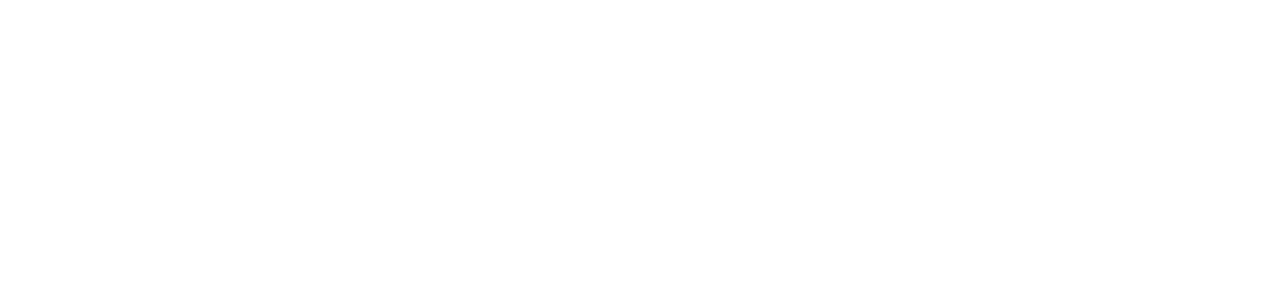
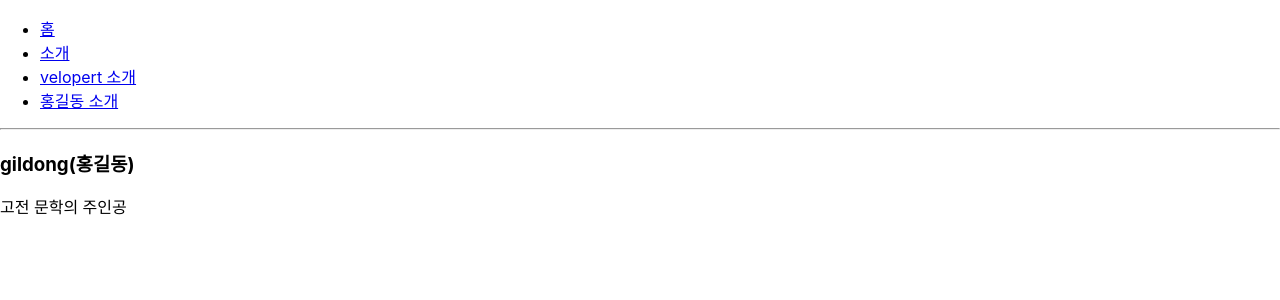
Before and after one commit to Bhanjo/React_study, a React (Create React App) app in the folder book_react/: page /profile/gildong in a window 1280 px wide. Shown: the top 300 px of the page. Built offline with nearby package versions, Linux system fonts and the light colour scheme.

Commit message:
URL 파라미터 사용 예제

```diff
--- a/book_react/src/App.js
+++ b/book_react/src/App.js
@@ -1,13 +1,22 @@
 import React from 'react';
-import { Route } from 'react-router-dom';
+import { Route, Link } from 'react-router-dom';
 import About from './About';
 import Home from './Home';
+import Profile from './Profile';
 
 const App = () => {
   return(
     <div>
+      <ul>
+        <li><Link to="/">홈</Link></li>
+        <li><Link to="/about">소개</Link></li>
+        <li><Link to="/profile/velopert">velopert 소개</Link></li>
+        <li><Link to="/profile/gildong">홍길동 소개</Link></li>
+      </ul>
+      <hr />
       <Route path="/" component={Home} exact={true} />
       <Route path={['/about', '/info']} component={About} />
+      <Route path="/profile/:username" component={Profile} />
     </div>
   );
 };
--- /dev/null
+++ b/book_react/src/Profile.js
@@ -0,0 +1,29 @@
+import React from 'react';
+
+const data = {
+    velopert: {
+        name: '배한조',
+        description: '리액트를 배우는 학생'
+    },
+    gildong: {
+        name: '홍길동',
+        description: '고전 문학의 주인공'
+    },
+};
+
+const Profile = ({match}) => {
+    const { username } = match.params;
+    const profile = data[username];
+
+    if(!profile) {
+        return <div>존재하지 않는 사용자입니다</div>
+    }
+    return (
+        <div>
+            <h3>{username}({profile.name})</h3>
+            <p>{profile.description}</p>
+        </div>
+    );
+};
+
+export default Profile;
```
